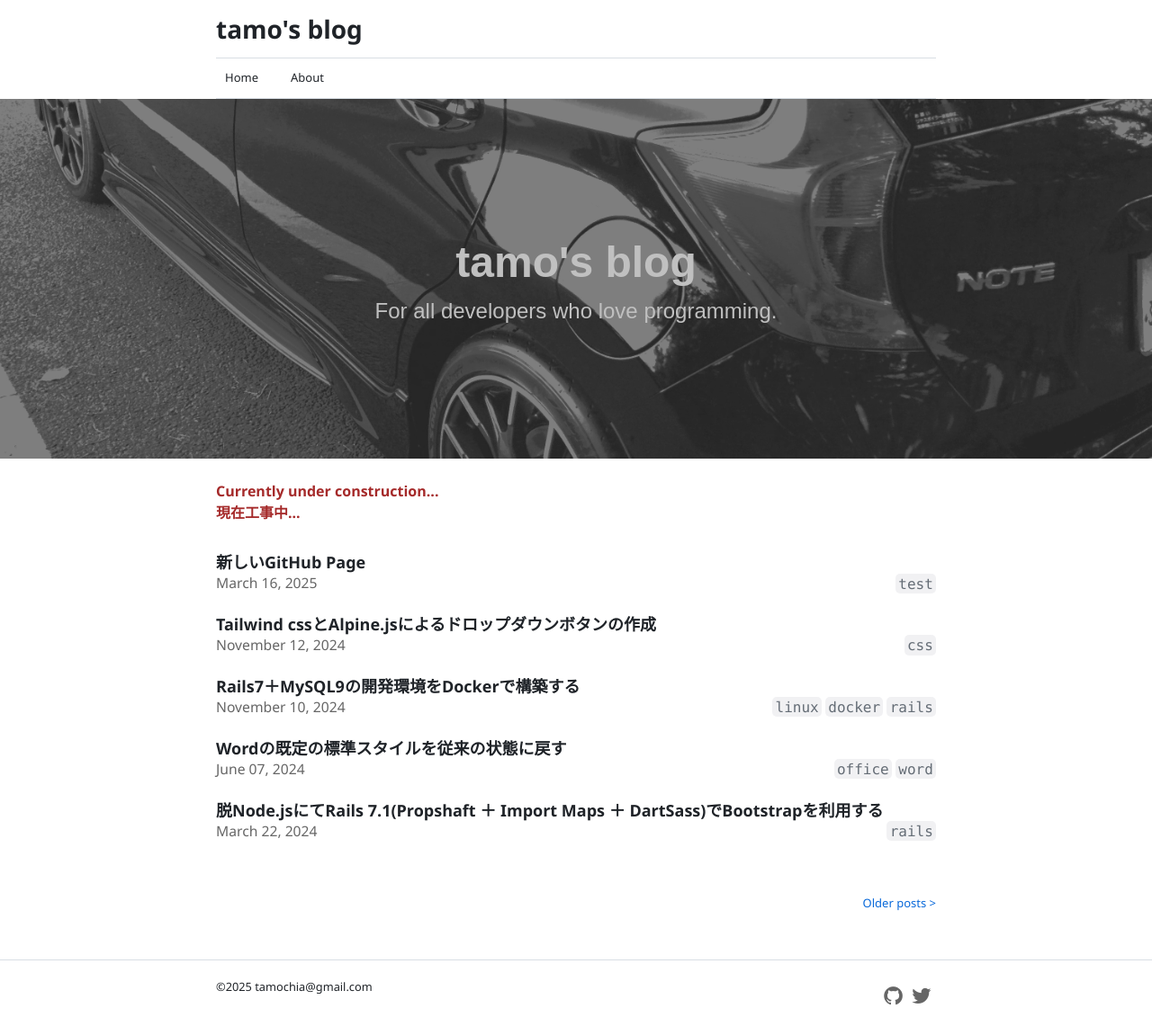
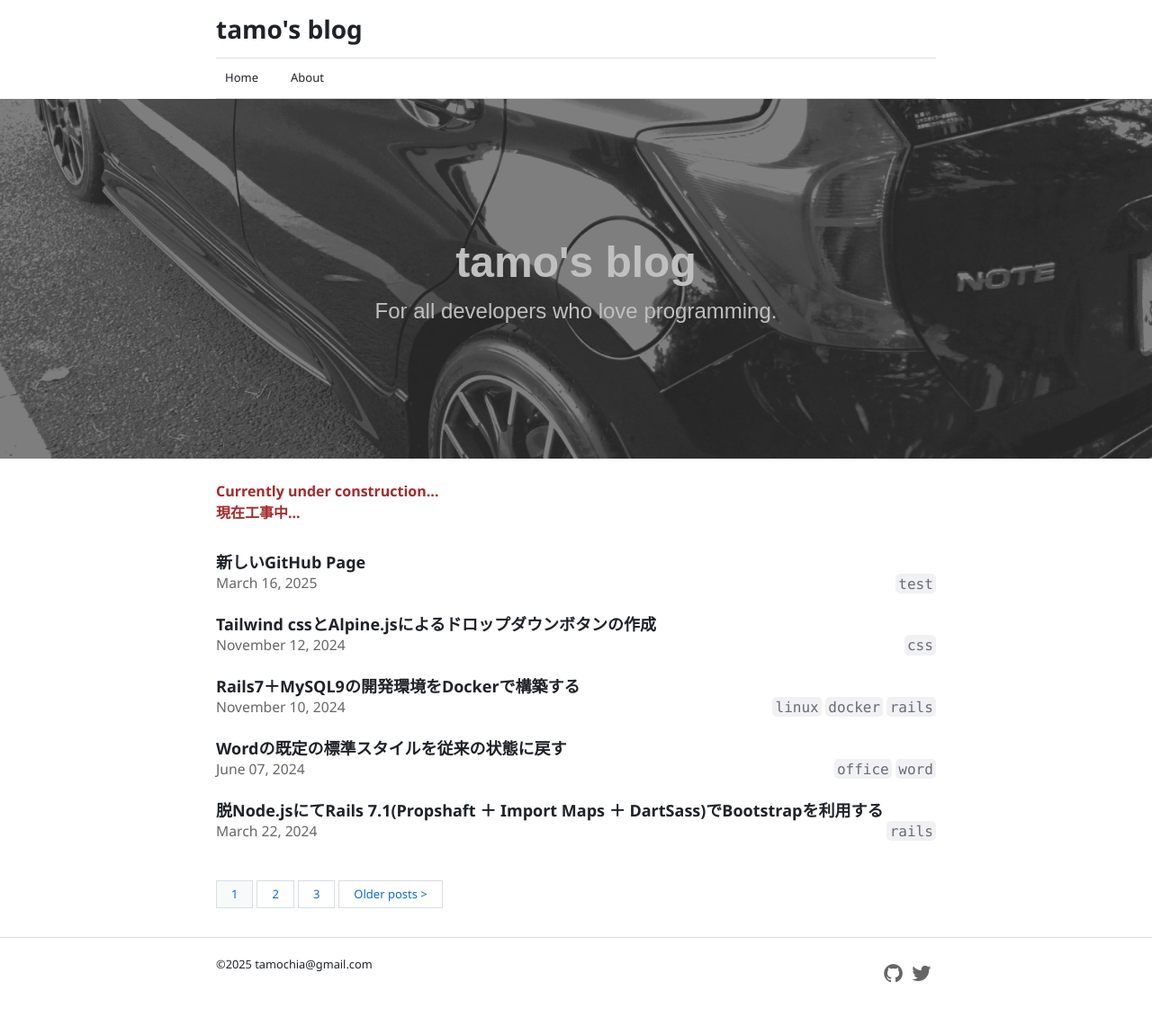
Before and after one commit to tamochia/tamochia.github.io, a Jekyll site: the page built from index.html, in a window 1280 px wide. Shown: the whole page at 90% size. Built offline with Jekyll 4.4.1, drawn with Linux system fonts in a browser that asks for light colours; nearby versions of some CDN libraries; the list of posts is cut into pages by our own code; after the commit the page ends 1126 px from its top, so only the background shows below that.

Commit message:
メインページのページネイション修正

```diff
--- a/_sass/_page.scss
+++ b/_sass/_page.scss
@@ -124,19 +124,16 @@
 	flex-wrap: wrap;
 
 	&__item {
+		margin-right: 4px;
+		display:block;
+		padding: 7px 16px;
+		border: 1px solid $color-border-muted;
 		font-size: $font-small;
-	}
-
-	&__link {
 		text-decoration: none;
 	}
 
-	&__item-prev {
-		margin-left: 0;
-	}
-
-	&__item-next {
-		margin-left: auto;
+	.current {
+		background-color: $color-canvas-subtle;
 	}
 }
 
--- a/index.html
+++ b/index.html
@@ -33,16 +33,23 @@ title: Home
 
 <div class="paginator">
 {% if paginator.previous_page %}
-  <p class="paginator__item paginator__item-prev">
-    <a href="/{% if paginator.previous_page != 1 %}page{{ paginator.previous_page }}/{% endif %}" class="paginator_link">&lt; Newer posts</a>
-  </p>
+  <a class="paginator__item" href="/{% if paginator.previous_page != 1 %}page{{ paginator.previous_page }}/{% endif %}">&lt; Newer posts</a>
 {% endif %}
+
+{% for page in (1..paginator.total_pages) %}
+  {% if page == paginator.page %}
+  <a class="paginator__item current"> {{ page }} </a>
+  {% elsif page == 1 %}
+  <a class="paginator__item" href="/"> {{ page }} </a>
+  {% else %}
+  <a class="paginator__item" href="/page{{ page }}/"> {{ page }} </a>
+  {% endif %}
+{% endfor %}
+
 {% if paginator.next_page %}
-  <p class="paginator__item paginator__item-next">
-    <a href="/page{{ paginator.next_page }}/" class="paginator_link">Older posts &gt;</a>
-  </p>
+  <a class="paginator__item" href="/page{{ paginator.next_page }}/">Older posts &gt;</a>
 {% endif %}
-</div>
+</div><!-- paginator -->
 
-</div><!--container-->
-</div><!--contents-->
+</div><!-- container -->
+</div><!-- contents -->
```
Also changed, not shown: _pages/about.md (+6 -1 lines).
